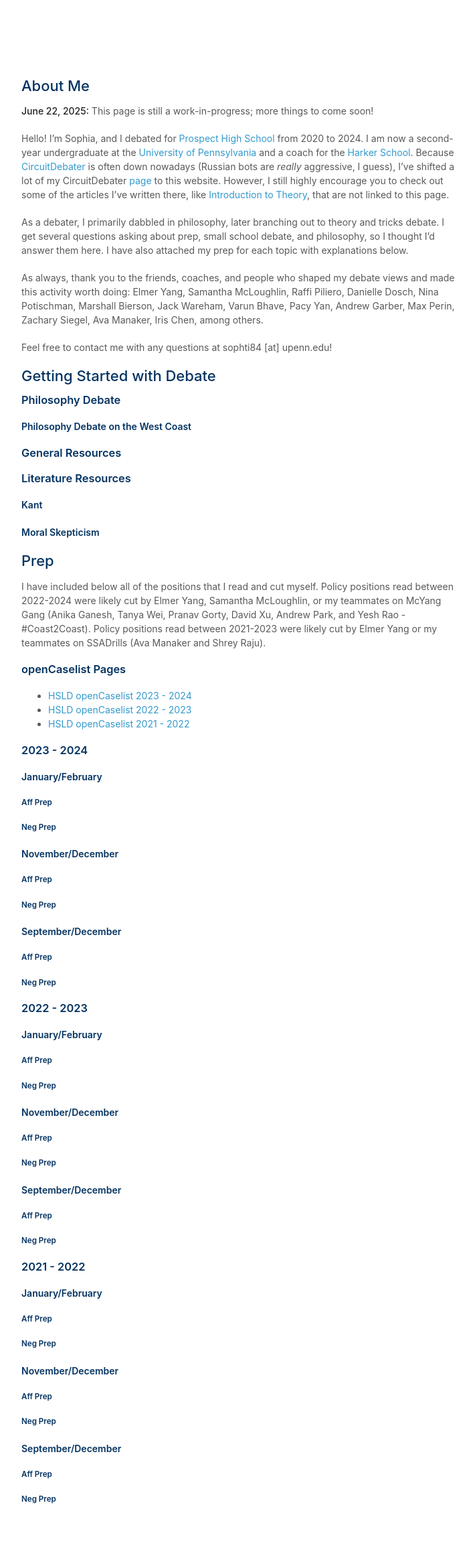
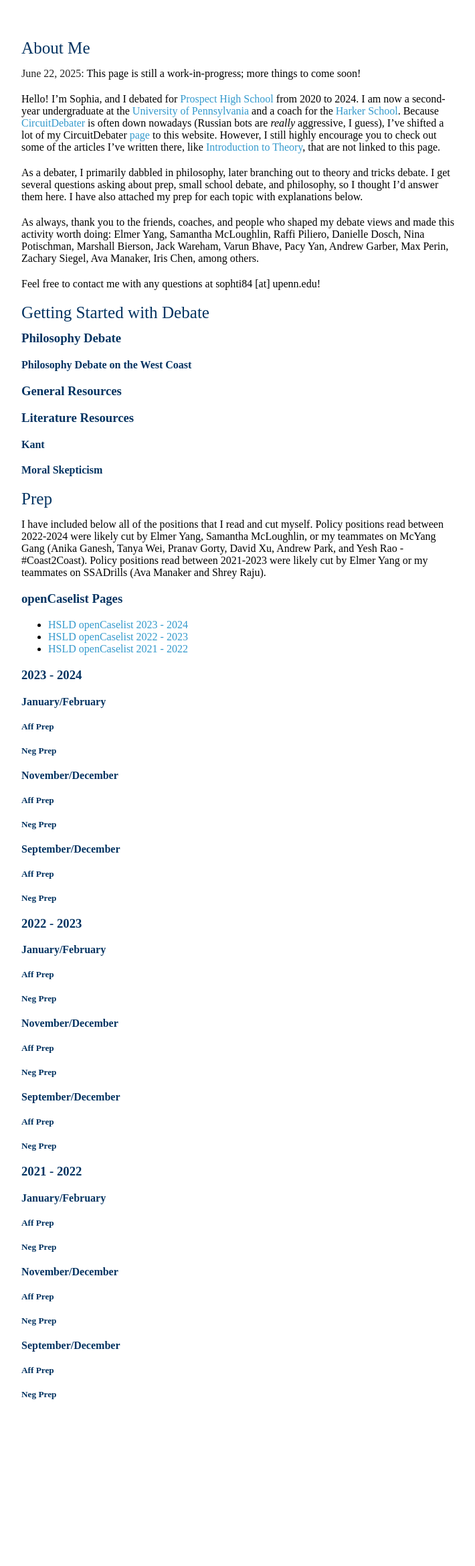
Before and after one commit to sophti84/sophti84.github.io, a Jekyll site: the page built from debate/index.md, in a window 1280 px wide. Shown: the whole page at 67% size, without its empty margins (308-1018 px from the left). Built offline with Jekyll 4.4.1, drawn with Linux system fonts in a browser that asks for light colours; some web fonts are replaced; a style sheet for code colours, icons or effects is not loaded; after the commit the page ends 2178 px from its top, so only the background shows below that.

Commit message:
Update _config.yml

```diff
--- a/_config.yml
+++ b/_config.yml
@@ -34,7 +34,7 @@ auto_dark_mode: true
 
 # Font
 # You can use this option to choose between Serif or Sans Serif fonts.
-font: "Sans Serif"
+font: "Serif"
 
 # Google Analytics ID
 # Please remove this if you don't use Google Analytics
```
